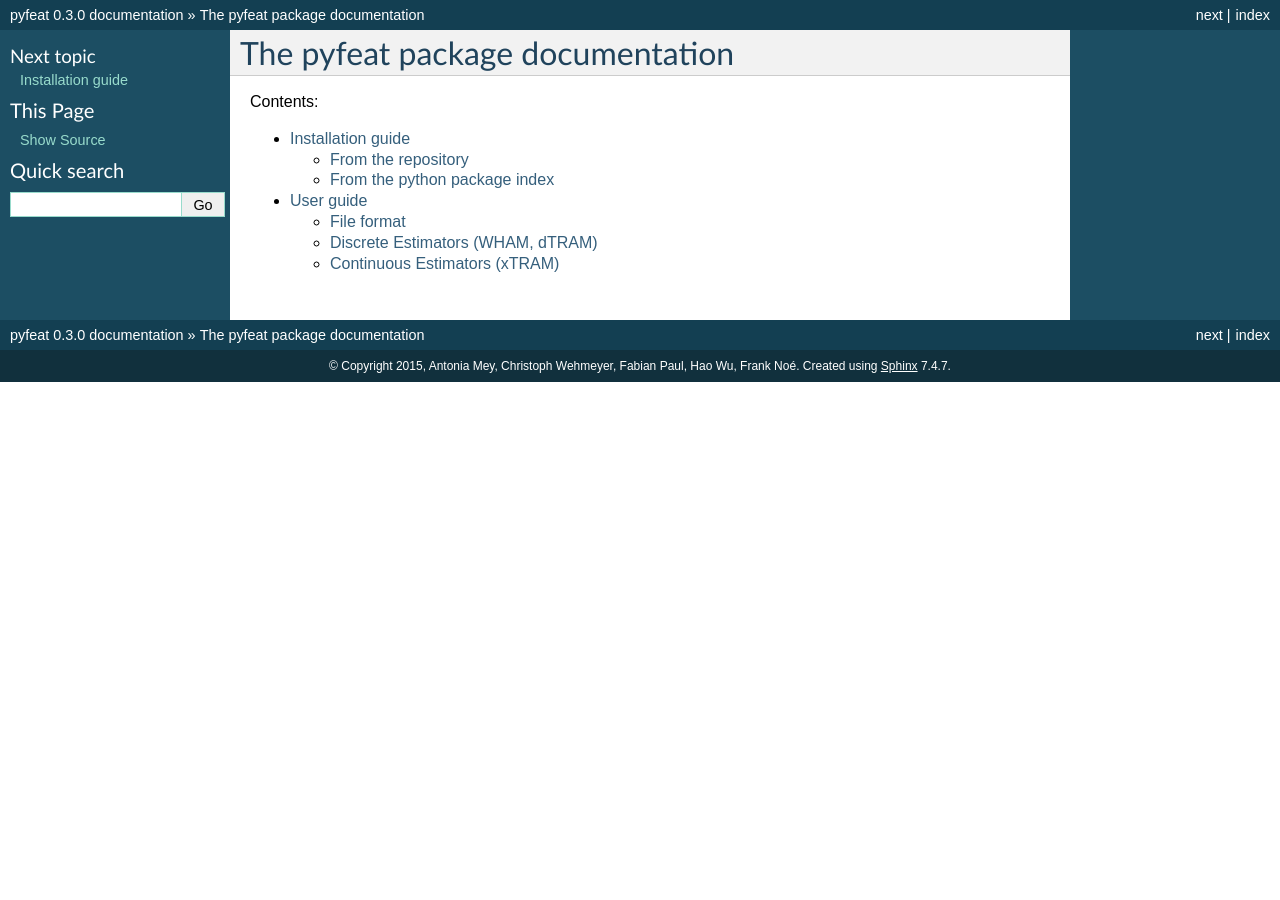
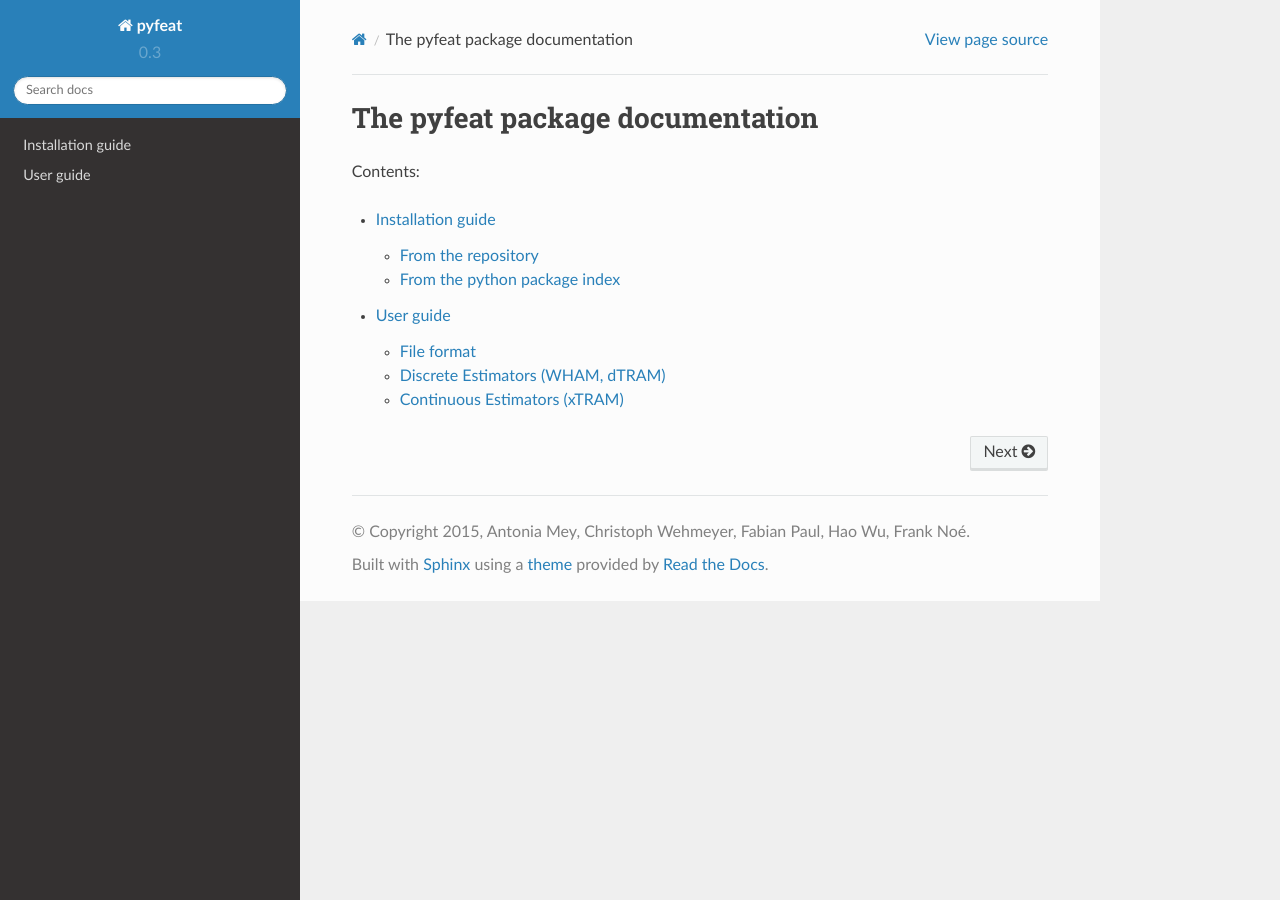
Before and after one commit to markovmodel/pyfeat, a Sphinx documentation site: the page built from doc/source/index.rst, in a window 1280 px wide. Built offline with Sphinx 7.4.7 and the Read the Docs theme 2.0.0, drawn with Linux system fonts in a browser that asks for light colours.

Commit message:
[DOC] switching to RTD theme

```diff
--- a/doc/source/conf.py
+++ b/doc/source/conf.py
@@ -103,7 +103,12 @@
 
 # The theme to use for HTML and HTML Help pages.  See the documentation for
 # a list of builtin themes.
-html_theme = 'default'
+try:
+    import sphinx_rtd_theme
+    html_theme_path = [sphinx_rtd_theme.get_html_theme_path()]
+    html_theme = 'sphinx_rtd_theme'
+except ImportError:
+    html_theme = 'default'
 
 # Theme options are theme-specific and customize the look and feel of a theme
 # further.  For a list of options available for each theme, see the
```
